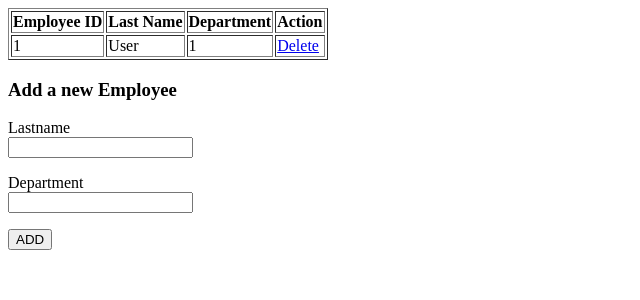
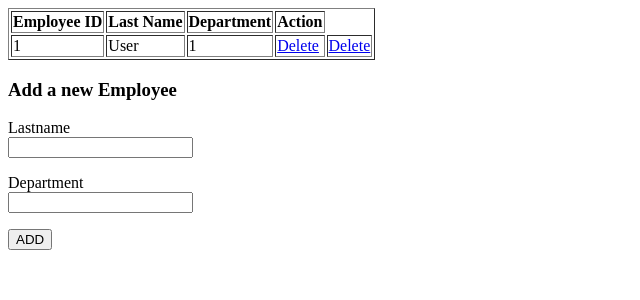
Before and after one commit to Siamois2016/php5, a PHP site: page /crudScreen.php in a window 1280 px wide. Shown: the top 300 px of the page, without its empty margins (0-640 px from the left). Run offline with PHP 8.4, Linux system fonts and the light colour scheme; tables that the repository leaves empty or names only in its code hold one stand-in row (values such as "Sample post").

Commit message:
crudSCrren update

```diff
--- a/PhpClass8/crudScreen.php
+++ b/PhpClass8/crudScreen.php
@@ -47,6 +47,8 @@ $stmt = $db->query('SELECT * FROM employee;');
                 echo "<td>" . $emp_id . "</td>" .
                 "<td>" . $lastname . "</td>" .
                 "<td>" . $department . "</td>";
+               echo "<td><a href='$self?delete=$emp_id'>Delete</a></td>";
+                //add a form with 2 input , one submit button and one hidden button change all to post
                 echo "<td><a href='$self?delete=$emp_id'>Delete</a></td>";
 
                 echo "</tr>";
```
